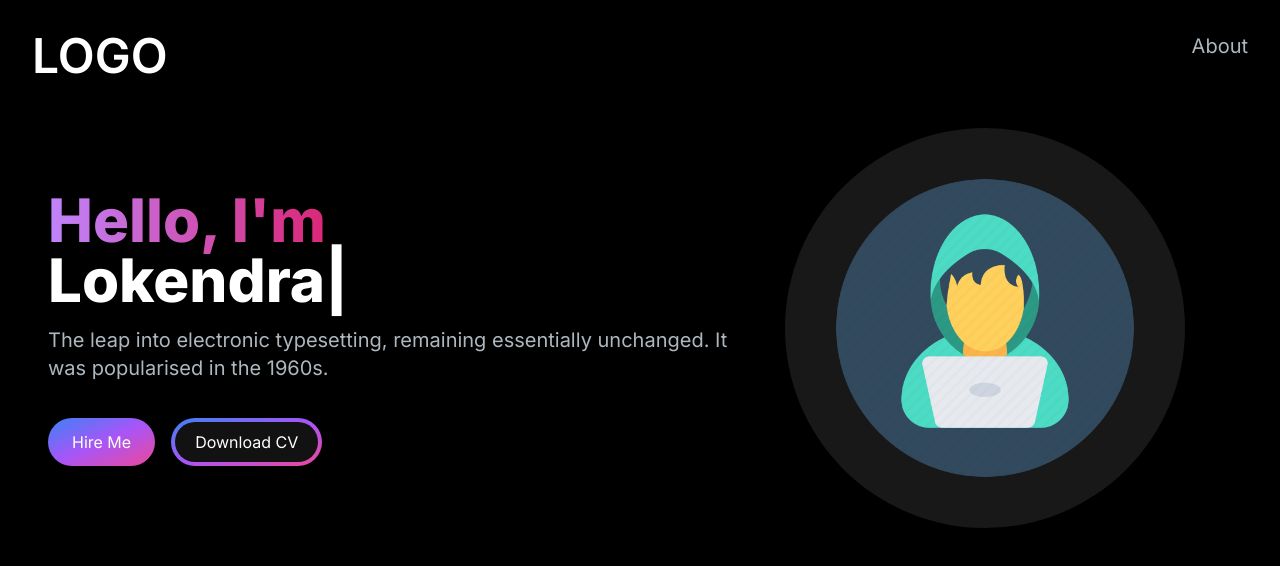
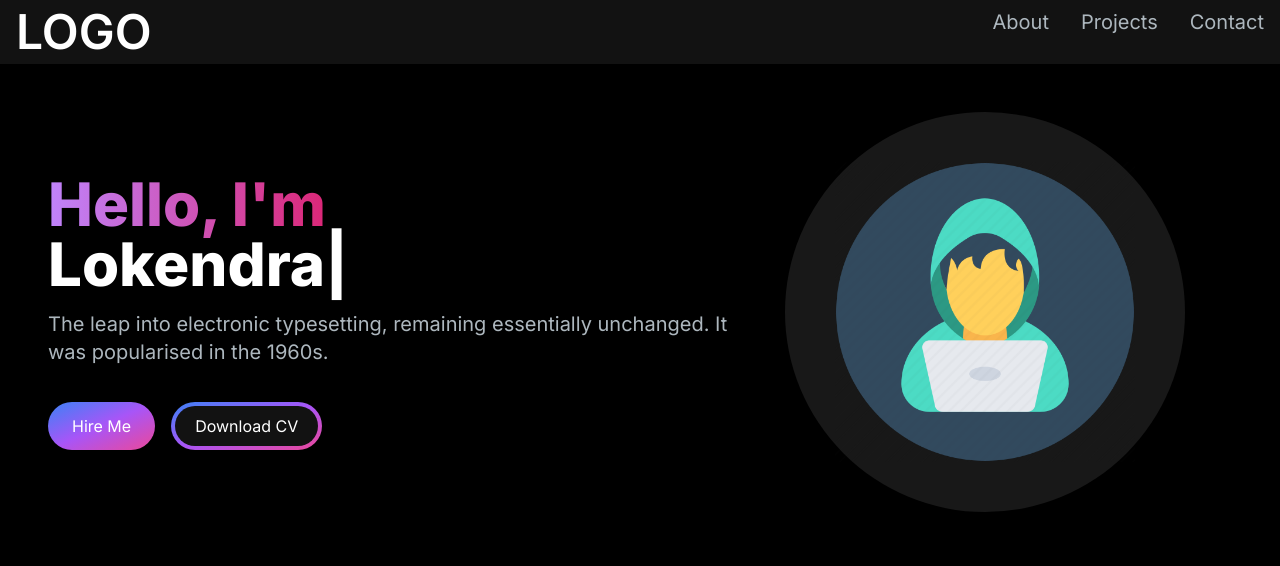
Before and after one commit to thejaduijin/portfolio-website, a Next.js app: page / in a window 1280 px wide. Shown: the top 566 px of the page. Built offline with nearby package versions, Linux system fonts and the light colour scheme.

Commit message:
Hamburger menu done

```diff
--- a/package.json
+++ b/package.json
@@ -9,6 +9,7 @@
     "lint": "next lint"
   },
   "dependencies": {
+    "@heroicons/react": "^2.0.18",
     "next": "latest",
     "react": "latest",
     "react-dom": "latest",
--- /dev/null
+++ b/src/app/components/MenuOverlay.jsx
@@ -0,0 +1,18 @@
+import React from 'react'
+import NavLink from './NavLink';
+
+function MenuOverlay({ links }) {
+    return (
+        <ul className='flex flex-col py-4 items-center'>
+            {
+                links.map((link, index) => (
+                    <li key={index}>
+                        <NavLink href={link.path} title={link.title} />
+                    </li>
+                ))
+            }
+        </ul>
+    )
+}
+
+export default MenuOverlay;
--- a/src/app/components/NavBar.jsx
+++ b/src/app/components/NavBar.jsx
@@ -1,29 +1,61 @@
+"use client";
 import Link from 'next/link';
-import React from 'react';
+import NavLink from './NavLink';
+import React, { useState } from 'react';
+import { Bars3Icon, XMarkIcon } from "@heroicons/react/24/solid"
+import MenuOverlay from './MenuOverlay';
+
+const navLinks = [
+    {
+        title: "About",
+        path: "#about"
+    },
+    {
+        title: "Projects",
+        path: "#projects"
+    },
+    {
+        title: "Contact",
+        path: "#contact"
+    }
+]
 
 function NavBar() {
+    const [navBarOpen, setNavBarOpen] = useState(false)
     return (
-        <nav>
-            <div className='flex flex-wrap item-center justify-between mx-auto p-8'>
+        <nav className='fixed top-0 left-0 right-0 z-10 bg-[#121212] bg-opacity-100'>
+            <div className='flex flex-wrap item-center justify-between mx-auto px-4 py-2'>
                 <Link
                     href={"/"}
-                    className='text-5xl text-white font-semibold'
+                    className='text-2xl md:text-5xl text-white font-semibold'
                 >
                     LOGO
                 </Link>
+                <div className='mobile-menu block md:hidden '>
+                    {
+                        !navBarOpen ? (
+                            <button onClick={() => setNavBarOpen(true)} className='flex items-center px-3 py-2 border rounded border-slate-200 text-slate-200 hover:text-white hover:border-white'>
+                                <Bars3Icon className='h-5 w-5' />
+                            </button>
+                        ) : (
+                            <button onClick={() => setNavBarOpen(false)} className='flex items-center px-3 py-2 border rounded border-slate-200 text-slate-200 hover:text-white hover:border-white'>
+                                <XMarkIcon className='h-5 w-5' />
+                            </button>
+                        )}
+                </div>
                 <div className='menu hidden md:block md:w-auto' id='navbar' >
-                    <ul>
-                        <li>
-                            <Link
-                                href={"#about"}
-                                className='block py-2 pl-3 pr-4 text-[#ADB7BE] sm:text-xl rounded md:p-0 hover:text-white'>
-                                About
-                            </Link>
-                        </li>
+                    <ul className='flex p-4 md:p-0 sd:flex-row md:space-x-8 mt-0'>
+                        {
+                            navLinks.map((link, index) => (
+                                <li key={index}>
+                                    <NavLink href={link.path} title={link.title} />
+                                </li>
+                            ))
+                        }
                     </ul>
-
                 </div>
             </div>
+            {navBarOpen ? <MenuOverlay links={navLinks} /> : null}
         </nav>
     )
 }
--- a/src/app/page.js
+++ b/src/app/page.js
@@ -5,7 +5,7 @@ export default function Home() {
   return (
     <main className="flex min-h-screen flex-col bg-black">
       <NavBar />
-      <div className="container mx-auto px-12 py-4">
+      <div className="container mt-24 mx-auto px-12 py-4">
         <HeroSection />
       </div>
     </main>
```
Also changed, not shown: 1 other file (tests, documents, lock files or other folders).
